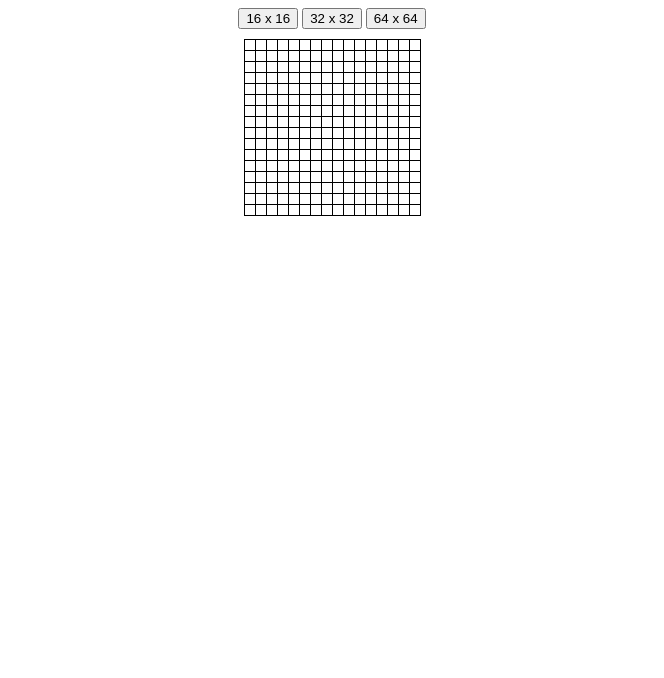
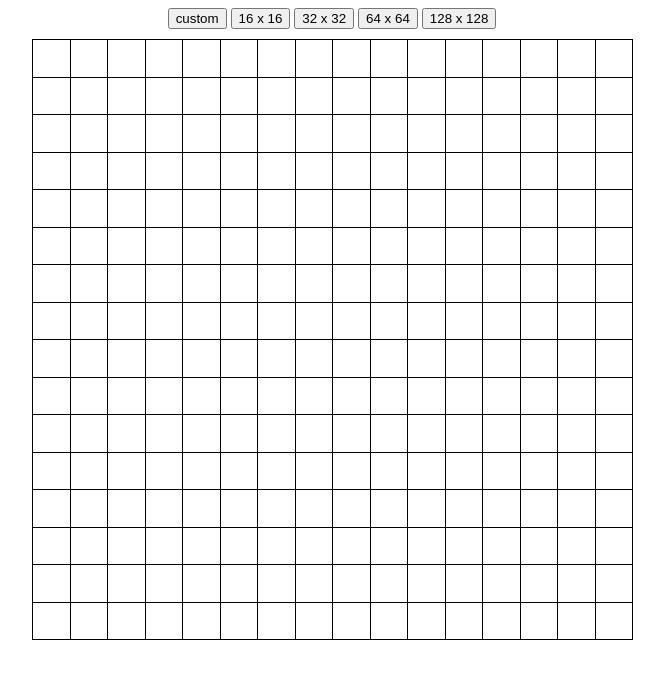
Before and after one commit to Legendoflaohan/Etch-a-Sketch, a plain HTML site: page index.html in a window 1280 px wide. Both pictures are taken after a click on the button "16 x 16". Shown: the whole page, without its empty margins (308-972 px from the left). Drawn offline with Linux system fonts and the light colour scheme.

Commit message:
fix gride scope

```diff
--- a/index.html
+++ b/index.html
@@ -12,9 +12,11 @@
 
 <body>
     <div id="container">
+        <button id="custom">custom</button>
         <button id="16">16 x 16</button>
         <button id="32">32 x 32</button>
         <button id="64">64 x 64</button>
+        <button id="128">128 x 128</button>
     </div>
     <div class="grid"></div>
 </body>
--- a/script.js
+++ b/script.js
@@ -15,7 +15,7 @@ function getSingleUnit() {
 }
 
 function getPaint(e) {
-    e.target.style.backgroundColor = 'black';
+    e.target.style.backgroundColor = 'red';
 }
 
 //generate the grid
@@ -27,10 +27,12 @@ function getFixMountUnit(e) {
     }
 
     //get number of boxes
-    const num = +e.target.getAttribute('id');
-
-    //add style in grid
-    grid.style.height = grid.style.width = `${num * 10 + num}px`;
+    let num;
+    if (e.target.getAttribute('id') == 'custom') {
+        num = +prompt("Please enter a number:");
+    } else {
+        num = +e.target.getAttribute('id');
+    }
 
     //generate num**2 pieces of boxes
     for (let i = 1; i <= num; i++) {
@@ -41,12 +43,18 @@ function getFixMountUnit(e) {
 
     //select all units
     const units = document.querySelectorAll('.unit');
-    //add style
+    //add style,怎样才能按下并移动才上色，松开不上色
     units.forEach((unit) => {
-        unit.addEventListener('mouseover', getPaint);
+            //how big of each box
+            //( 600 - num - 1) / num 应该更好，可是出现了粗线条，为什么呢？
+            unit.style.height = unit.style.width = `${( 600 / num ) - 1}px`;
+            //painting
+            unit.addEventListener('mousemove', getPaint);
     });
 }
 
+document.getElementById('custom').addEventListener('click', getFixMountUnit);
 document.getElementById('16').addEventListener('click', getFixMountUnit);
 document.getElementById('32').addEventListener('click', getFixMountUnit);
 document.getElementById('64').addEventListener('click', getFixMountUnit);
+document.getElementById('128').addEventListener('click', getFixMountUnit);
--- a/style.css
+++ b/style.css
@@ -15,6 +15,8 @@ body {
     justify-content: center;
     align-items: center;
     margin-top: 10px;
+    height: 600px;
+    width: 600px;
 }
 
 
@@ -23,6 +25,4 @@ body {
     border-color: black;
     border-width: 1px;
     margin: 0 -1px -1px 0;
-    width: 10px;
-    height: 10px;
 }
```
